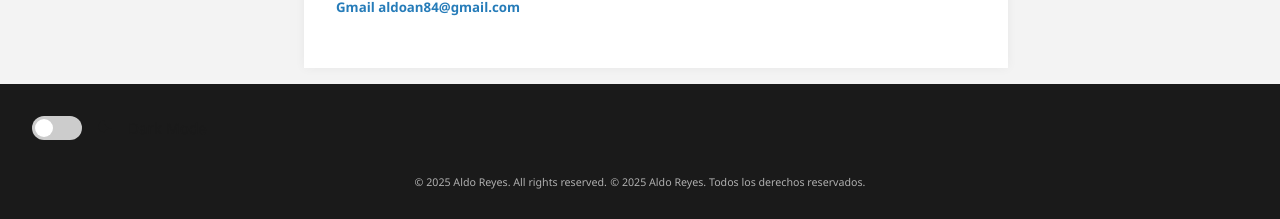
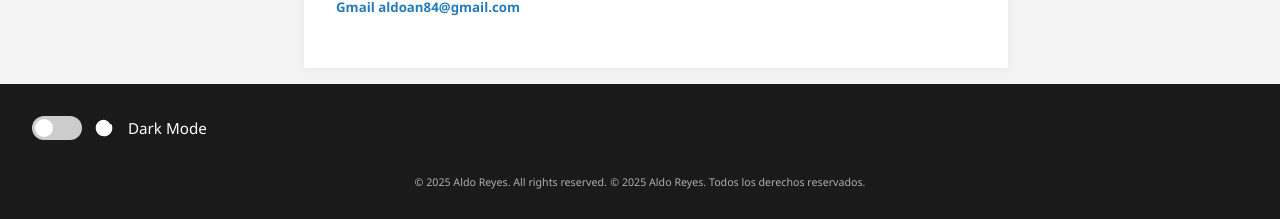
Before and after one commit to AldoReyes84/AldoReyes.github.io, a Jekyll site: the page built from README.md, in a window 1280 px wide and 1158 px high. Shown: the part 936-1155 px from the top of the window. Built offline with Jekyll 4.4.1, drawn with Linux system fonts in a browser that asks for light colours; our own code applies the rules of GitHub Pages for plain Markdown files.

Commit message:
darkmode label

```diff
--- a/_includes/footer.html
+++ b/_includes/footer.html
@@ -7,8 +7,8 @@
                 <span class="slider"></span>
             </label>
             <span class="darkmode-label" lang="en">
-                <svg class="icon" viewBox="0 0 24 24" aria-hidden="true">
-                    <path d="M21 12.79A9 9 0 0112.21 3a7 7 0 000 14A9 9 0 0121 12.79z" fill="currentColor"/>
+                <svg class="icon" viewBox="0 0 24 24" aria-hidden="true" xmlns="http://www.w3.org/2000/svg">
+                    <path fill="currentColor" d="M12 2a9.99 9.99 0 0 0 0 20c5.52 0 10-4.48 10-10 0-1.45-.31-2.83-.87-4.09a.75.75 0 0 0-1.27-.21 7.5 7.5 0 0 1-7.86 2.1.75.75 0 0 0-.99.71v.01a.75.75 0 0 0 .53.71 9 9 0 0 0 8.46-2.46.75.75 0 0 0-.53-1.28A10 10 0 0 0 12 2z"/>
                 </svg>
                 Dark Mode
             </span>
--- a/assets/css/style.css
+++ b/assets/css/style.css
@@ -887,6 +887,7 @@ body.dark-mode a {
   display: flex;
   align-items: center;
   gap: 0.4rem;
+  color: #ffffff
 }
 
 
```
